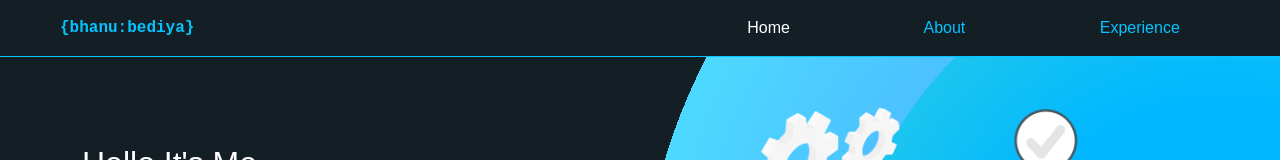
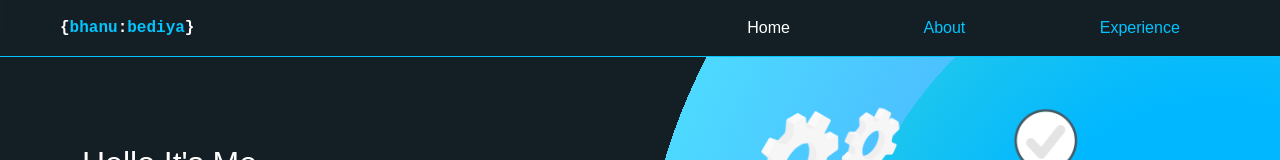
Before and after one commit to Bhanubediya/bhanu_portfolio, a React (Create React App) app: page / in a window 1280 px wide. Shown: the top 160 px of the page. Built offline with nearby package versions, Linux system fonts and the light colour scheme.

Commit message:
logo color changed

```diff
--- a/src/Components/Header.js
+++ b/src/Components/Header.js
@@ -17,7 +17,7 @@ export default function Header(){
   <div className="container-fluid">
     <Link className="navbar-brand " style={{display:"flex",color:"rgb(4 196 255)"}} to="home">
       {/* <img  width={32} height={17} src={image} alt="" /> */}
-      <strong className=''  data-aos="fade-down" style={{cursor:"pointer",fontSize:"1rem",paddingBottom:"0px!important",fontFamily:"monospace"}}>	&#123;bhanu:bediya&#125;</strong>
+      <strong className=''  data-aos="fade-down" style={{cursor:"pointer",fontSize:"1rem",paddingBottom:"0px!important",fontFamily:"monospace"}}>	<span className='text-white'>&#123;</span>bhanu<span className='text-white'>:</span>bediya<span className='text-white'>&#125;</span></strong>
       </Link>
     <button className="navbar-toggler" type="button" data-bs-toggle="collapse" data-bs-target="#navbarTogglerDemo02" aria-controls="navbarTogglerDemo02" aria-expanded="false" aria-label="Toggle navigation">
       {!toggle&&<span className="navbar-toggler-icon-menu" onClick={()=>{handleToggle(true)}}> </span>}
```
